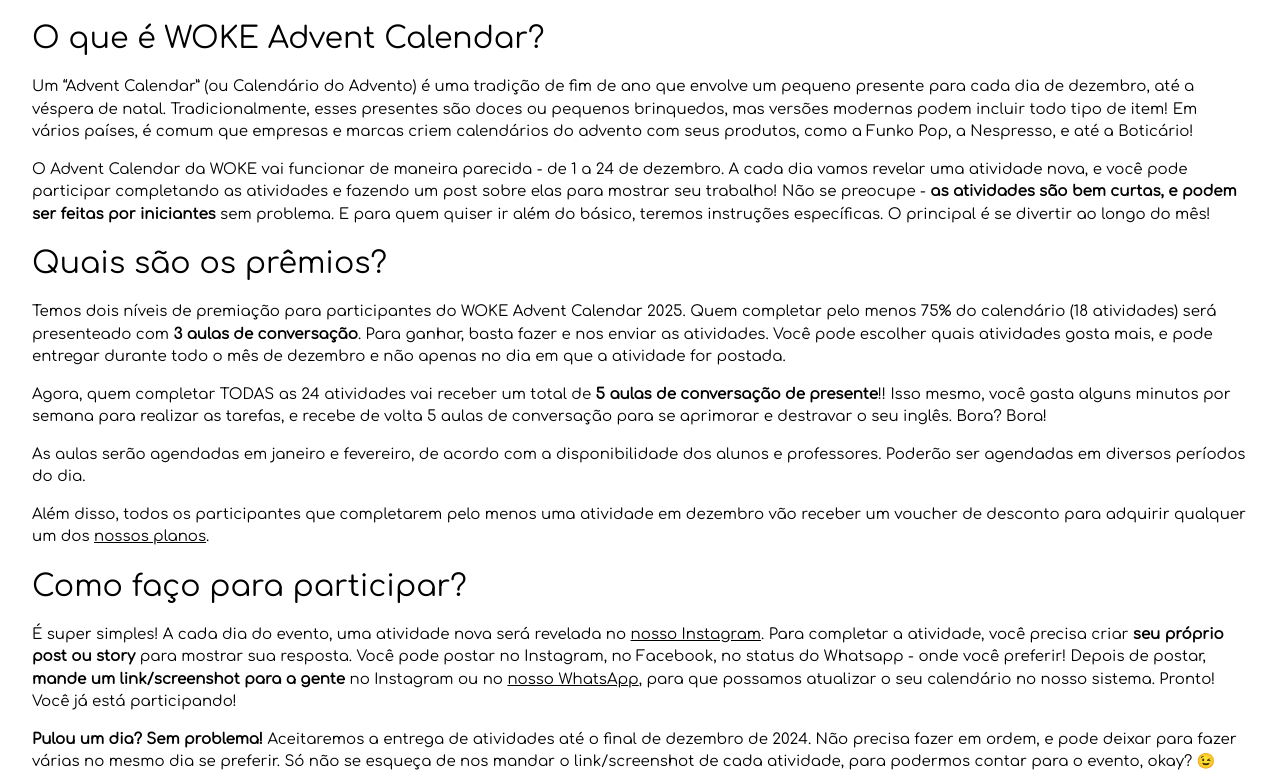
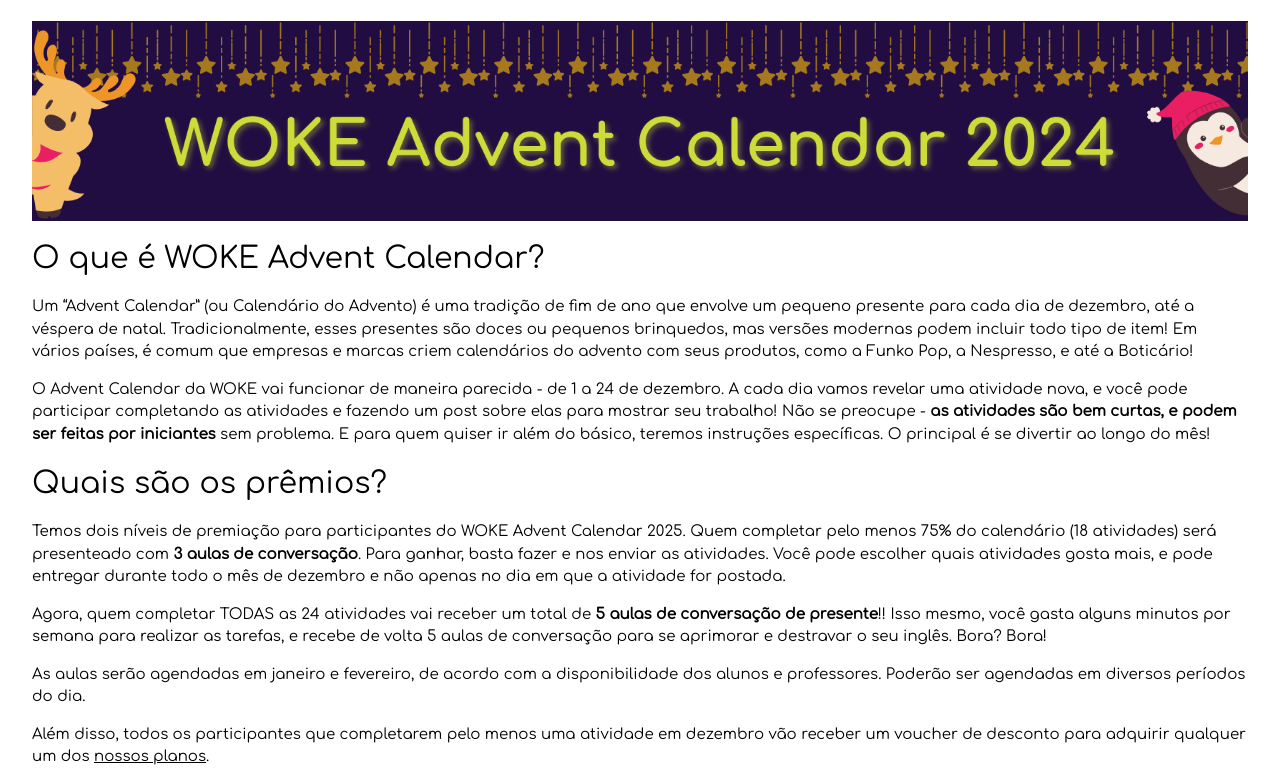
Before and after one commit to nataliagruber/newwoke, a plain HTML site: page 2024-advent-calendar/index.html in a window 1280 px wide. Shown: the part 962-1743 px from the top of the page. Drawn offline with nearby package versions, Linux system fonts and the light colour scheme.

Commit message:
Update index.html

```diff
--- a/2024-advent-calendar/index.html
+++ b/2024-advent-calendar/index.html
@@ -42,7 +42,10 @@
 <!-- Page content -->
 <div class="w3-content w3-padding w3-margin-left w3-margin-right" style="max-width:1464px">
 
+	<p align="center"><img src="/2024-advent-calendar/2024-woke-advent-calendar-header.png" alt="Header mostrando as palavras WOKE Advent Calendar 2024, decorado com uma rena e um pinguim vestindo um chapéu de papai noel" width="100%"></p>
+
 	<h2>O que é WOKE Advent Calendar?</h2>
+
 	<p>Um “Advent Calendar” (ou Calendário do Advento) é uma tradição de fim de ano que envolve um pequeno presente para cada dia de dezembro, até a véspera de natal. Tradicionalmente, esses presentes são doces ou pequenos brinquedos, mas versões modernas podem incluir todo tipo de item! Em vários países, é comum que empresas e marcas criem calendários do advento com seus produtos, como a Funko Pop, a Nespresso, e até a Boticário! <p>
 
 	<p>O Advent Calendar da WOKE vai funcionar de maneira parecida - de 1 a 24 de dezembro. A cada dia vamos revelar uma atividade nova, e você pode participar completando as atividades e fazendo um post sobre elas para mostrar seu trabalho! Não se preocupe - <strong>as atividades são bem curtas, e podem ser feitas por iniciantes</strong> sem problema. E para quem quiser ir além do básico, teremos instruções específicas. O principal é se divertir ao longo do mês! <p>
@@ -54,19 +57,26 @@
 	<p>As aulas serão agendadas em janeiro e fevereiro, de acordo com a disponibilidade dos alunos e professores. Poderão ser agendadas em diversos períodos do dia.<p>
 
 	<p>Além disso, todos os participantes que completarem pelo menos uma atividade em dezembro vão receber um voucher de desconto para adquirir qualquer um dos <a href="https://wokeenglish.com/registration#planos">nossos planos</a>.<p>
+
 	<h2>Como faço para participar?</h2>
+
 	<p>É super simples! A cada dia do evento, uma atividade nova será revelada no <a href="https://www.instagram.com/wokeenglish/">nosso Instagram</a>. Para completar a atividade, você precisa criar <strong>seu próprio post ou story</strong> para mostrar sua resposta. Você pode postar no Instagram, no Facebook, no status do Whatsapp - onde você preferir! Depois de postar, <strong>mande um link/screenshot para a gente</strong> no Instagram ou no <a href="https://wa.link/20hxn5">nosso WhatsApp</a>, para que possamos atualizar o seu calendário no nosso sistema. Pronto! Você já está participando!<p>
 
 	<p><strong>Pulou um dia? Sem problema!</strong> Aceitaremos a entrega de atividades até o final de dezembro de 2024. Não precisa fazer em ordem, e pode deixar para fazer várias no mesmo dia se preferir.  Só não se esqueça de nos mandar o link/screenshot de cada atividade, para podermos contar para o evento, okay? 😉<p>
 
 	<p>Você pode utilizar o <a href="https://www.canva.com/">Canva</a> ou outro editor para criar suas respostas se quiser, mas não precisa! Você pode participar simplesmente criando um post só com texto, ou pode realizar a atividade em um caderno e fotografar, ou até gravar um vídeo curto com a sua participação.<p>
+
 	<h2>Regulamento WOKE Advent Calendar 2024 </h2>
+
 	<h3>Atividades</h3>
+
 	<ul>
 		<li>Novas atividades serão publicadas todos os dias às 6:00, do dia 1 de dezembro até o dia 24 de dezembro de 2024, no perfil da <a href="https://www.instagram.com/wokeenglish/">WOKE English no Instagram</a>.</li>
 		<li>Para acessar novas atividades, participantes devem seguir a WOKE English no Instagram e acompanhar novas postagens.</li>
 	</ul>
+
 	<h3>Participação</h3>
+
 	<ul>
 		<li>Participantes devem criar um novo post ou story em sua rede social de preferência para completar cada atividade.</li>
 		<li>Participantes devem enviar para a WOKE English um link ou screenshot de cada atividade completa antes do final de dezembro de 2024. Atividades somente serão contadas após o envio da atividade.</li>
@@ -74,7 +84,9 @@
 		<li>Atividades poderão ser realizadas e enviadas durante todo o mês de dezembro, em qualquer ordem. Não é necessário completar atividades no dia em que foram publicadas.</li>
 		<li>Participantes podem utilizar redes sociais diferentes ao longo do evento, conforme preferirem.</li>
 	</ul>
+
 	<h3>Premiação</h3>
+
 	<ul>
 		<li>Todos os participantes que completarem pelo menos uma atividade receberão um voucher de 5% de desconto na aquisição de <a href="https://wokeenglish.com/registration#planos">qualquer plano da WOKE English</a>.</li>
 		<li>Participantes que realizarem pelo menos 75% das atividades (18 atividades) serão premiados com 3 aulas de conversação.</li>
```
Lines whose indentation alone changed are shown as unchanged.
